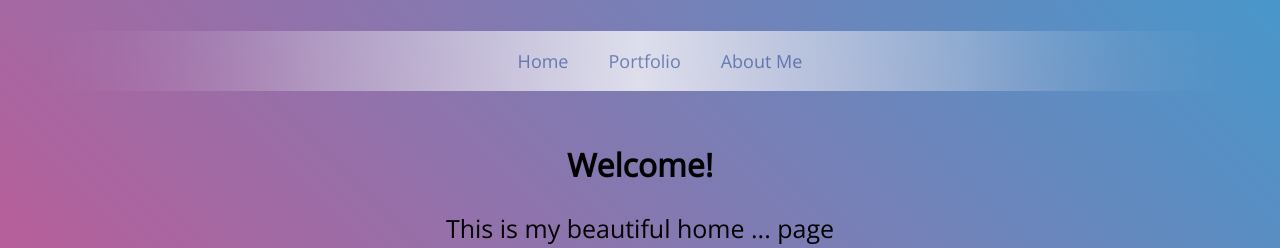
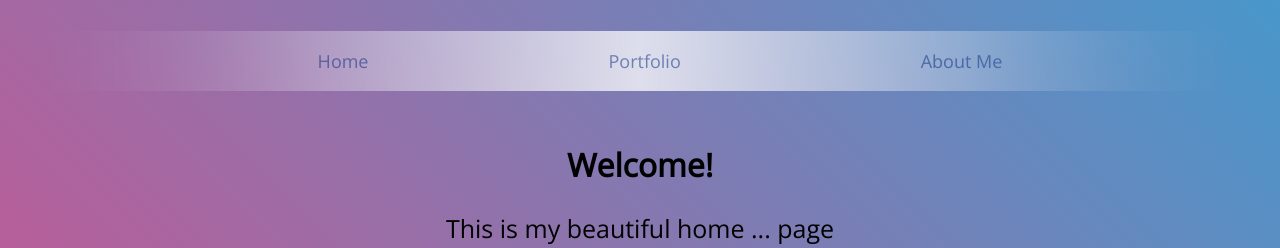
Before and after one commit to jefflayton/jefflayton.github.io, a plain HTML site: page index.html in a window 1280 px wide. Shown: the top 248 px of the page. Drawn offline with nearby package versions, Linux system fonts and the light colour scheme.

Commit message:
Update style.css

```diff
--- a/style.css
+++ b/style.css
@@ -60,8 +60,16 @@ h1 {
 
 p {
 	font-family: "Open Sans";
-    font-size: 25px;
+    	font-size: 25px;
 	align: center;
 	margin-left: 100px;
 	margin-right: 100px;
 }
+
+a {
+	font-family: "Open Sans";
+    	font-size: 25px;
+	align: center;
+	margin-left: 100px;
+	margin-right: 100px;
+}
```
